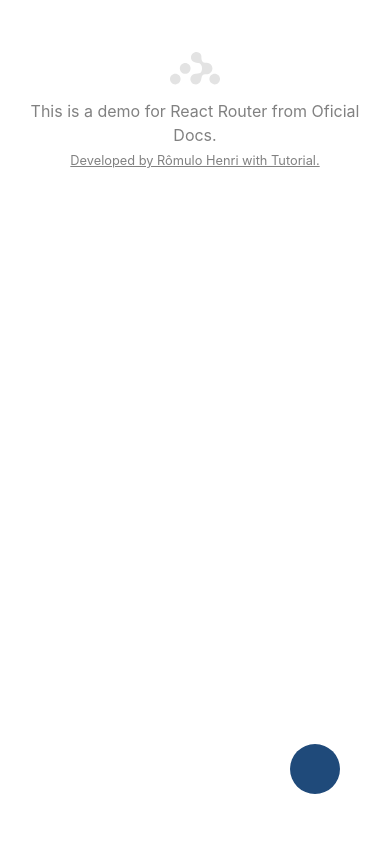
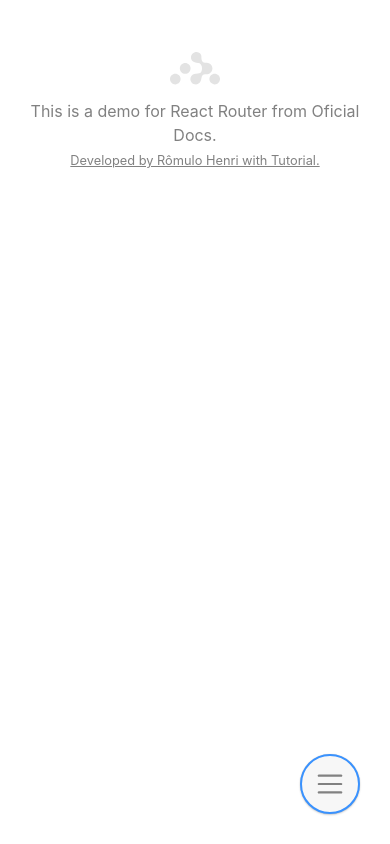
Before and after one commit to romhenri/catalog, a React (Vite) app: page / in a window 390 px wide. Built offline with nearby package versions, Linux system fonts and the light colour scheme.

Commit message:
improve: Responsive layout

```diff
--- a/src/index.css
+++ b/src/index.css
@@ -148,15 +148,20 @@
 }
 
 #mobileToggle {
-  width: 50px;
-  height: 50px;
-  background-color: #1f4a7a;
+  width: 60px;
+  height: 60px;
+  background-color: #f7f7f7;
+  border: solid 2px #3992ff;
   position: fixed;
-  bottom: 50px;
-  right: 50px;
+  bottom: 30px;
+  right: 30px;
   border-radius: 50%;
   z-index: 999;
   display: none;
+  background-image: url(./assets/menu.svg);
+  background-position: center;
+  background-size: 50%;
+  background-repeat: no-repeat;
 }
 
 #sidebar {
@@ -165,6 +170,7 @@
   border-right: solid 1px #e3e3e3;
   display: flex;
   flex-direction: column;
+  z-index: 998;
 }
 
 #sidebar > * {
@@ -457,6 +463,7 @@
     position: absolute;
     transform: translateX(-100%);
     transition: 0.3s;
+    height: 100%;
   }
 
   #detail {
--- a/src/routes/root.jsx
+++ b/src/routes/root.jsx
@@ -98,9 +98,12 @@
 
   return (
     <>
-      <div id="mobileToggle"
+      <button id="mobileToggle"
         onClick={() => {setShowSidebar(!showSidebar)}}>
-        </div>
+        <div className='line'></div>
+        <div className='line'></div>
+        <div className='line'></div>
+        </button>
       <div id="sidebar" className={showSidebar ? 'show' : ''}>
         <h1>React Router Contacts</h1>
 
```
Also changed, not shown: src/assets/menu.svg (added).
